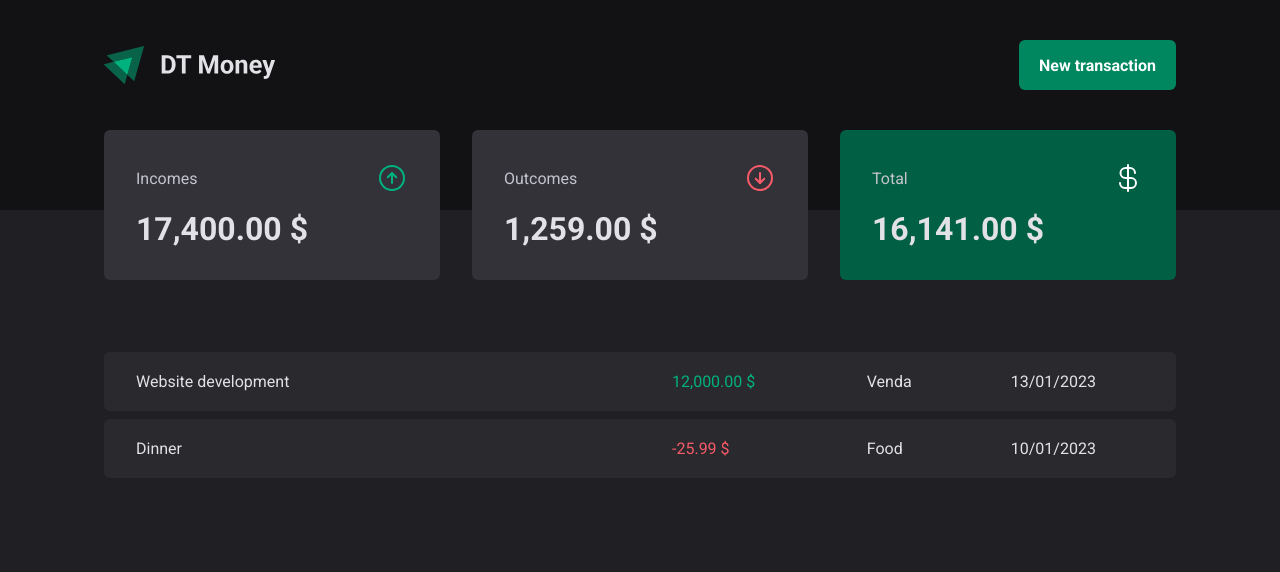
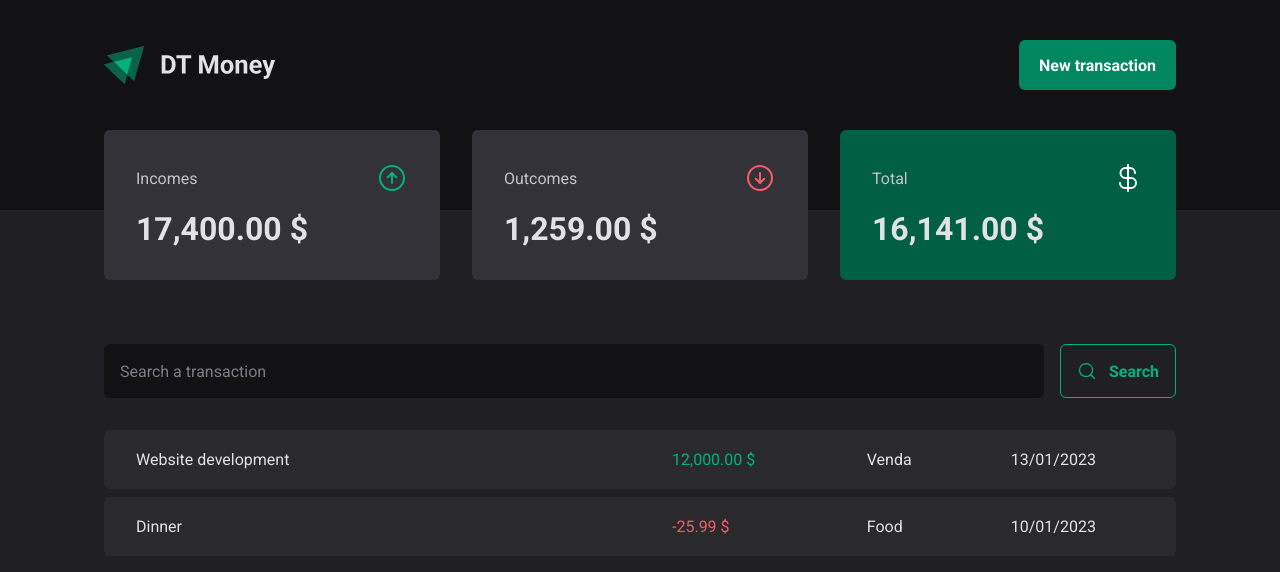
Before and after one commit to vaahxx/dt-money, a React (Vite) app: page / in a window 1280 px wide. Shown: the top 572 px of the page. Built offline with nearby package versions, Linux system fonts and the light colour scheme.

Commit message:
feat: create SearchForm

```diff
--- /dev/null
+++ b/src/pages/Transactions/components/SearchForm/index.tsx
@@ -0,0 +1,14 @@
+import { MagnifyingGlass } from "phosphor-react";
+import { SearchFormContainer } from "./styles";
+
+export function SearchForm() {
+  return (
+    <SearchFormContainer>
+      <input type='text' placeholder='Search a transaction'></input>
+      <button type='submit'>
+        <MagnifyingGlass size={20} />
+        Search
+      </button>
+    </SearchFormContainer>
+  );
+}
--- /dev/null
+++ b/src/pages/Transactions/components/SearchForm/styles.ts
@@ -0,0 +1,39 @@
+import styled from "styled-components";
+
+export const SearchFormContainer = styled.form`
+  display: flex;
+  gap: 1rem;
+
+  input {
+    flex: 1;
+    border-radius: 6px;
+    border: 0;
+    background: ${(props) => props.theme["gray-900"]};
+    color: ${(props) => props.theme["gray-300"]};
+    padding: 1rem;
+
+    &::placeholder {
+      color: ${(props) => props.theme["gray-500"]};
+    }
+  }
+
+  button {
+    display: flex;
+    align-items: center;
+    gap: 0.75rem;
+    border: 0;
+    padding: 1rem;
+    background: transparent;
+    border: 1px solid ${(props) => props.theme["green-300"]};
+    color: ${(props) => props.theme["green-300"]};
+    font-weight: bold;
+    border-radius: 6px;
+
+    &:hover {
+      background: ${(props) => props.theme["green-500"]};
+      border-color: 1px solid ${(props) => props.theme["green-500"]};
+      color: ${(props) => props.theme["white"]};
+      transition: background-color 0.2s, color 0.2s, border-color 0.2s;
+    }
+  }
+`;
--- a/src/pages/Transactions/index.tsx
+++ b/src/pages/Transactions/index.tsx
@@ -1,5 +1,6 @@
 import { Header } from "../../components/Header";
 import { Summary } from "../../components/Summary";
+import { SearchForm } from "./components/SearchForm";
 import {
   PriceHighlight,
   TransactionsContainer,
@@ -12,6 +13,7 @@
       <Header />
       <Summary />
       <TransactionsContainer>
+        <SearchForm />
         <TransactionsTable>
           <tbody>
             <tr>
```
